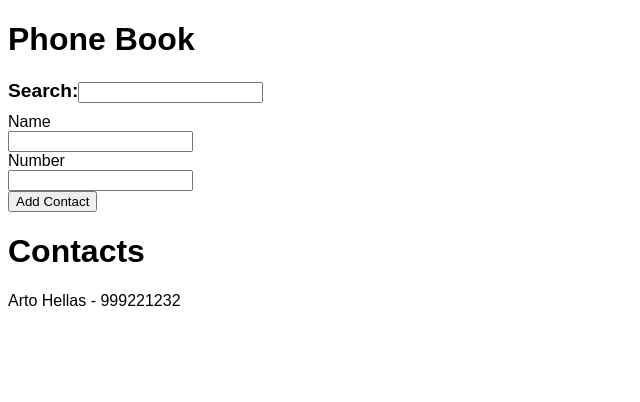
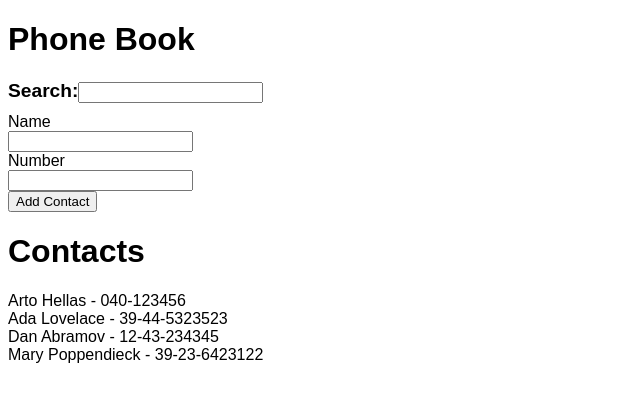
Before and after one commit to leo-oliv3r/FullStackOpen, a React (Vite) app in the folder part2/phonebook/: page / in a window 1280 px wide. Shown: the top 402 px of the page, without its empty margins (0-640 px from the left). Built offline with nearby package versions, Linux system fonts and the light colour scheme; data requests are answered from the project's data file.

Commit message:
finish part 2.11

```diff
--- /dev/null
+++ b/part2/phonebook/db.json
@@ -0,0 +1,24 @@
+{
+    "persons": [
+        {
+            "name": "Arto Hellas",
+            "phoneNumber": "040-123456",
+            "id": 1
+        },
+        {
+            "name": "Ada Lovelace",
+            "phoneNumber": "39-44-5323523",
+            "id": 2
+        },
+        {
+            "name": "Dan Abramov",
+            "phoneNumber": "12-43-234345",
+            "id": 3
+        },
+        {
+            "name": "Mary Poppendieck",
+            "phoneNumber": "39-23-6423122",
+            "id": 4
+        }
+    ]
+}
--- a/part2/phonebook/package.json
+++ b/part2/phonebook/package.json
@@ -10,6 +10,7 @@
     "preview": "vite preview"
   },
   "dependencies": {
+    "axios": "^1.6.5",
     "react": "^18.2.0",
     "react-dom": "^18.2.0"
   },
--- a/part2/phonebook/src/App.jsx
+++ b/part2/phonebook/src/App.jsx
@@ -1,15 +1,22 @@
 /* eslint-disable react/prop-types */
-import { useState } from "react";
+import axios from "axios";
+import { useEffect, useState } from "react";
 import Title from "./components/Title";
 import ContactForm from "./components/ContactForm";
 import ContactList from "./components/ContactList";
 import SearchBar from "./components/SearchBar";
 
 function App() {
-    const [persons, setPersons] = useState([{ name: "Arto Hellas", phoneNumber: "999221232" }]);
+    const [persons, setPersons] = useState([]);
     const [newName, setNewName] = useState("");
     const [newNumber, setNewNumber] = useState("");
     const [searchWord, setSearchWord] = useState("");
+
+    useEffect(() => {
+        axios.get("http://localhost:3001/persons").then((res) => {
+            setPersons(res.data);
+        });
+    }, []);
 
     return (
         <div style={{ fontFamily: "sans-serif" }}>
```
Also changed, not shown: 1 other file (tests, documents, lock files or other folders).
